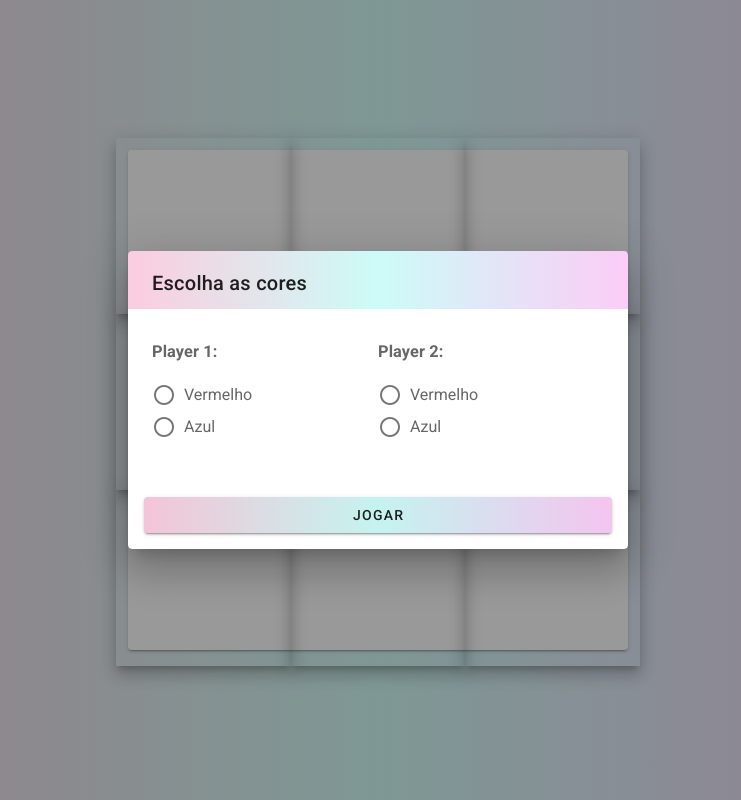
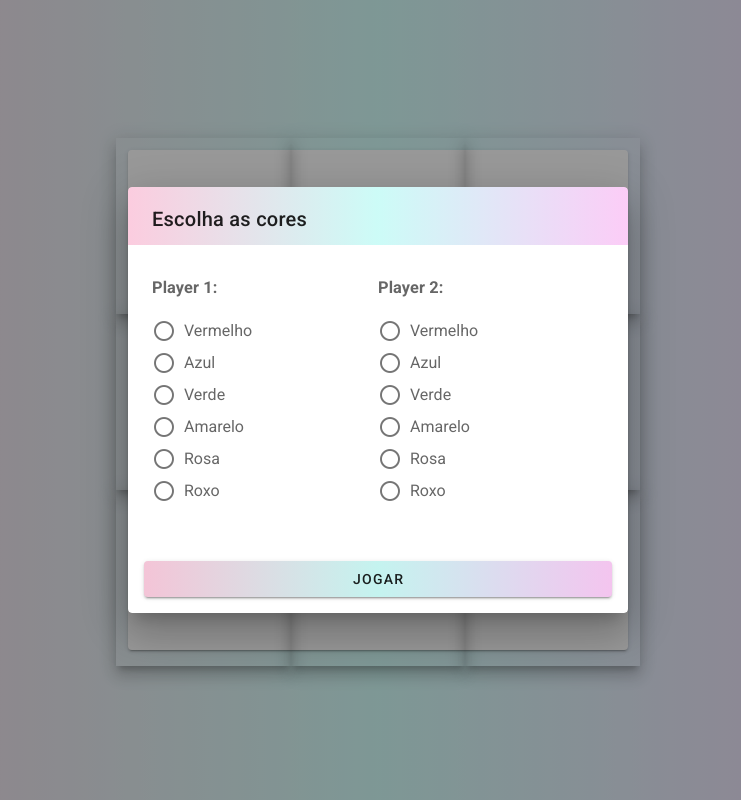
Before and after one commit to Ninja7k/the-hashgame, a Vue app in the folder front/: page / in a window 1280 px wide. Shown: the whole page, without its empty margins (262-1003 px from the left). Built offline with nearby package versions, Linux system fonts and the light colour scheme.

Commit message:
Seleção de cores dos players

```diff
--- a/front/src/views/GameZone.vue
+++ b/front/src/views/GameZone.vue
@@ -14,16 +14,40 @@
         <v-card-text class="mx-auto d-flex flex mt-8">
           <div class="" style="width: 50%">
             <h3>Player 1:</h3>
-            <v-radio-group v-model="player_color_0">
-              <v-radio value="red" label="Vermelho"> </v-radio>
-              <v-radio value="blue" label="Azul">> </v-radio>
+            <v-radio-group v-model="set_players[0].color">
+              <v-radio value="red" color="red" label="Vermelho"> </v-radio>
+              <v-radio value="blue" color="blue" label="Azul">> </v-radio>
+              <v-radio value="green" color="green" label="Verde"></v-radio>
+              <v-radio value="yellow" color="yellow" label="Amarelo"></v-radio>
+              <v-radio
+                value="pink lighten-2"
+                color="pink lighten-2"
+                label="Rosa"
+              ></v-radio>
+              <v-radio
+                value="purple lighten-2"
+                color="purple lighten-2"
+                label="Roxo"
+              ></v-radio>
             </v-radio-group>
           </div>
           <div class="" style="width: 50%">
             <h3>Player 2:</h3>
-            <v-radio-group v-model="player_color_1">
-              <v-radio value="red" label="Vermelho"> </v-radio>
-              <v-radio value="blue" label="Azul"> </v-radio>
+            <v-radio-group v-model="set_players[1].color">
+              <v-radio value="red" color="red" label="Vermelho"> </v-radio>
+              <v-radio value="blue" color="blue" label="Azul">> </v-radio>
+              <v-radio value="green" color="green" label="Verde"></v-radio>
+              <v-radio value="yellow" color="yellow" label="Amarelo"></v-radio>
+              <v-radio
+                value="pink lighten-2"
+                color="pink lighten-2"
+                label="Rosa"
+              ></v-radio>
+              <v-radio
+                value="purple lighten-2"
+                color="purple lighten-2"
+                label="Roxo"
+              ></v-radio>
             </v-radio-group>
           </div>
         </v-card-text>
@@ -93,23 +117,27 @@ export default {
   name: "GameZone",
   methods: {
     setPLayers() {
-      if (!this.player_color_0 && !this.player_color_1) {
+      if (!this.set_players[0].color && !this.set_players[1].color) {
         alert("Insira as cores");
       }
       if (
-        this.player_color_0 &&
-        this.player_color_1 &&
-        this.player_color_0 === this.player_color_1
+        this.set_players[0].color &&
+        this.set_players[1].color &&
+        this.set_players[0].color === this.set_players[1].color
       ) {
         alert("Cores não podem ser iguais!");
       }
       if (
-        this.player_color_0 &&
-        this.player_color_1 &&
-        this.player_color_0 != this.player_color_1
+        this.set_players[0].color &&
+        this.set_players[1].color &&
+        this.set_players[0].color != this.set_players[1].color
       ) {
-        alert("OK");
+        console.log("OK");
         this.dialog = false;
+        this.player_current.color = this.set_players[0].color;
+
+        this.players[0].color = this.set_players[0].color;
+        this.players[1].color = this.set_players[1].color;
       }
     },
     handleThrow(i) {
@@ -132,14 +160,17 @@ export default {
   data() {
     return {
       dialog: true,
-      player_current: { color: "blue", player: 0, icon: "mdi-close" },
 
-      player_color_0: "",
-      player_color_1: "",
+      player_current: { color: "", player: 0, icon: "mdi-close" },
+
+      set_players: [
+        { color: "", icon: "", player: 0 },
+        { color: "", icon: "", player: 1 },
+      ],
 
       players: [
-        { color: "blue", player: 0, icon: "mdi-close" },
-        { color: "red", player: 1, icon: "mdi-circle-outline" },
+        { color: "", player: 0, icon: "mdi-close" },
+        { color: "", player: 1, icon: "mdi-circle-outline" },
       ],
 
       cards: [
```
